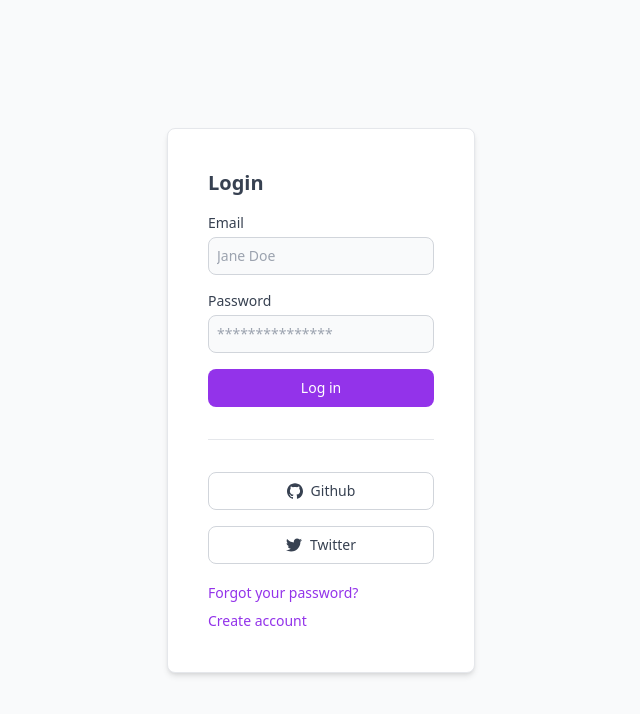
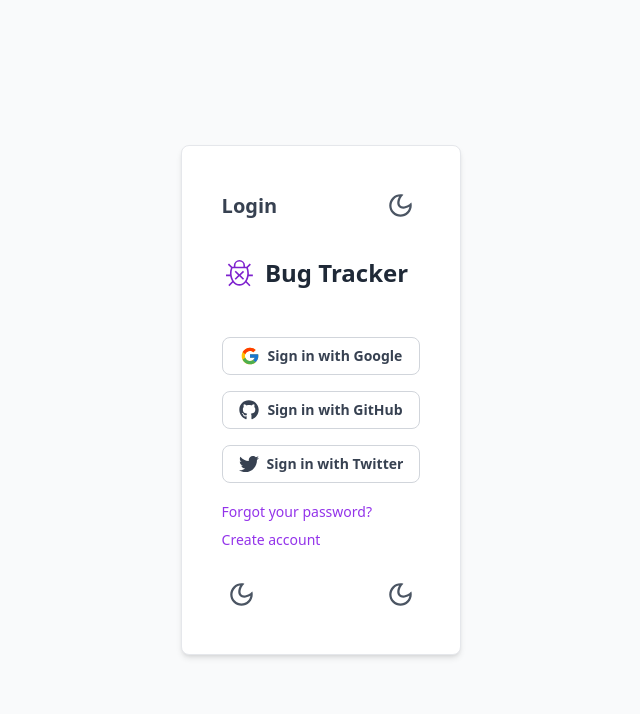
Before and after one commit to diego-rg/bug-tracker, a React (Create React App) app: page / in a window 1280 px wide. Shown: the top 714 px of the page, without its empty margins (319-959 px from the left). Built offline with nearby package versions, Linux system fonts and the light colour scheme.

Commit message:
login page

```diff
--- a/src/App.js
+++ b/src/App.js
@@ -15,7 +15,7 @@
   return (
     <div id="app-container">
       {/* <MainPage dark={dark} setDark={setDark} /> */}
-      <Login />
+      <Login dark={dark} setDark={setDark} />
     </div>
   );
 }
--- a/src/components/Login.jsx
+++ b/src/components/Login.jsx
@@ -1,56 +1,53 @@
-const Login = () => {
+import { CgMoon, CgSun } from "react-icons/cg";
+import { FcGoogle } from "react-icons/fc";
+import { FaGithub, FaTwitter } from "react-icons/fa";
+import { VscDebug } from "react-icons/vsc";
+
+const Login = (props) => {
+  const handleTheme = () => {
+    props.setDark(!props.dark);
+  };
+
   return (
     <div className="flex justify-center items-center min-h-screen p-6 bg-gray-50 dark:bg-gray-900">
-      <div className="flex h-full min-w-fit lg:w-1/4 items-center bg-white rounded-lg border border-gray-200 shadow-md dark:bg-gray-800 dark:border-gray-700 justify-center p-10">
+      <div
+        className="flex flex-col h-full min-w-fit lg:w-1/5 items-center bg-white rounded-lg border border-gray-200 shadow-md dark:bg-gray-800
+      dark:border-gray-700 justify-center p-10"
+      >
         <div className="w-full">
-          <h1 className="mb-4 text-xl font-semibold text-gray-700 dark:text-gray-200">
-            Login
-          </h1>
-          <label className="block text-sm">
-            <span className="text-gray-700 dark:text-gray-400">Email</span>
-            <input
-              className="block w-full mt-1 text-sm dark:border-gray-600 dark:bg-gray-700 focus:border-purple-400 focus:outline-none focus:shadow-outline-purple dark:text-gray-300 dark:focus:shadow-outline-gray form-input"
-              placeholder="Jane Doe"
-            />
-          </label>
-          <label className="block mt-4 text-sm">
-            <span className="text-gray-700 dark:text-gray-400">Password</span>
-            <input
-              className="block w-full mt-1 text-sm dark:border-gray-600 dark:bg-gray-700 focus:border-purple-400 focus:outline-none focus:shadow-outline-purple dark:text-gray-300 dark:focus:shadow-outline-gray form-input"
-              placeholder="***************"
-              type="password"
-            />
-          </label>
-          <a
-            className="block w-full px-4 py-2 mt-4 text-sm font-medium leading-5 text-center text-white transition-colors duration-150 bg-purple-600 border border-transparent rounded-lg active:bg-purple-600 hover:bg-purple-700 focus:outline-none focus:shadow-outline-purple"
-            href="../index.html"
-          >
-            Log in
-          </a>
+          <div className="flex justify-between items-center">
+            <h1 className="text-xl font-semibold text-gray-700 dark:text-gray-200">
+              Login
+            </h1>
+            <button
+              onClick={handleTheme}
+              className="btn-menu"
+              aria-label="Toggle color mode"
+            >
+              {props.dark ? <CgSun size={27} /> : <CgMoon size={27} />}
+            </button>
+          </div>
 
-          <hr className="my-8" />
+          <div className="flex justify-center items-center text-2xl font-bold text-gray-800 dark:text-gray-200 py-8">
+            <span className="text-purple-700 dark:text-purple-500">
+              <VscDebug size={27} />
+            </span>
+            <span className="mr-2 ml-3">Bug Tracker</span>
+          </div>
 
-          <button className="flex items-center justify-center w-full px-4 py-2 text-sm font-medium leading-5 text-gray-700 transition-colors duration-150 border border-gray-300 rounded-lg dark:text-gray-400 active:bg-transparent hover:border-gray-500 focus:border-gray-500 active:text-gray-500 focus:outline-none focus:shadow-outline-gray">
-            <svg
-              className="w-4 h-4 mr-2"
-              aria-hidden="true"
-              viewBox="0 0 24 24"
-              fill="currentColor"
-            >
-              <path d="M12 .297c-6.63 0-12 5.373-12 12 0 5.303 3.438 9.8 8.205 11.385.6.113.82-.258.82-.577 0-.285-.01-1.04-.015-2.04-3.338.724-4.042-1.61-4.042-1.61C4.422 18.07 3.633 17.7 3.633 17.7c-1.087-.744.084-.729.084-.729 1.205.084 1.838 1.236 1.838 1.236 1.07 1.835 2.809 1.305 3.495.998.108-.776.417-1.305.76-1.605-2.665-.3-5.466-1.332-5.466-5.93 0-1.31.465-2.38 1.235-3.22-.135-.303-.54-1.523.105-3.176 0 0 1.005-.322 3.3 1.23.96-.267 1.98-.399 3-.405 1.02.006 2.04.138 3 .405 2.28-1.552 3.285-1.23 3.285-1.23.645 1.653.24 2.873.12 3.176.765.84 1.23 1.91 1.23 3.22 0 4.61-2.805 5.625-5.475 5.92.42.36.81 1.096.81 2.22 0 1.606-.015 2.896-.015 3.286 0 .315.21.69.825.57C20.565 22.092 24 17.592 24 12.297c0-6.627-5.373-12-12-12" />
-            </svg>
-            Github
+          <button className="btn-signIn">
+            <FcGoogle size={20} />
+            <span className="pl-2 text-md font-bold">Sign in with Google</span>
           </button>
-          <button className="flex items-center justify-center w-full px-4 py-2 mt-4 text-sm font-medium leading-5 text-gray-700 transition-colors duration-150 border border-gray-300 rounded-lg dark:text-gray-400 active:bg-transparent hover:border-gray-500 focus:border-gray-500 active:text-gray-500 focus:outline-none focus:shadow-outline-gray">
-            <svg
-              className="w-4 h-4 mr-2"
-              aria-hidden="true"
-              viewBox="0 0 24 24"
-              fill="currentColor"
-            >
-              <path d="M23.954 4.569c-.885.389-1.83.654-2.825.775 1.014-.611 1.794-1.574 2.163-2.723-.951.555-2.005.959-3.127 1.184-.896-.959-2.173-1.559-3.591-1.559-2.717 0-4.92 2.203-4.92 4.917 0 .39.045.765.127 1.124C7.691 8.094 4.066 6.13 1.64 3.161c-.427.722-.666 1.561-.666 2.475 0 1.71.87 3.213 2.188 4.096-.807-.026-1.566-.248-2.228-.616v.061c0 2.385 1.693 4.374 3.946 4.827-.413.111-.849.171-1.296.171-.314 0-.615-.03-.916-.086.631 1.953 2.445 3.377 4.604 3.417-1.68 1.319-3.809 2.105-6.102 2.105-.39 0-.779-.023-1.17-.067 2.189 1.394 4.768 2.209 7.557 2.209 9.054 0 13.999-7.496 13.999-13.986 0-.209 0-.42-.015-.63.961-.689 1.8-1.56 2.46-2.548l-.047-.02z" />
-            </svg>
-            Twitter
+
+          <button className="btn-signIn">
+            <FaGithub size={20} />
+            <span className="pl-2 text-md font-bold">Sign in with GitHub</span>
+          </button>
+
+          <button className="btn-signIn">
+            <FaTwitter size={20} />
+            <span className="pl-2 text-md font-bold">Sign in with Twitter</span>
           </button>
 
           <p className="mt-4">
@@ -70,6 +67,23 @@
             </a>
           </p>
         </div>
+
+        <div className="flex w-full justify-between flex-shrink-0 pt-6">
+          <button
+            onClick={handleTheme}
+            className="btn-menu"
+            aria-label="Toggle color mode"
+          >
+            {props.dark ? <CgSun size={27} /> : <CgMoon size={27} />}
+          </button>
+          <button
+            onClick={handleTheme}
+            className="btn-menu"
+            aria-label="Toggle color mode"
+          >
+            {props.dark ? <CgSun size={27} /> : <CgMoon size={27} />}
+          </button>
+        </div>
       </div>
     </div>
   );
--- a/src/index.css
+++ b/src/index.css
@@ -12,11 +12,15 @@
     hover:bg-red-800 focus:ring-4 focus:outline-none focus:ring-red-300 dark:bg-red-600 dark:hover:bg-red-700 dark:focus:ring-red-800;
   }
   .btn-menu {
-    @apply text-gray-600 dark:text-gray-400 bg-transparent hover:bg-gray-200 hover:text-gray-900 rounded-lg text-sm p-1.5 ml-auto inline-flex items-center
+    @apply text-gray-600 dark:text-gray-400 bg-transparent hover:bg-gray-200 hover:text-gray-900 rounded-lg text-sm p-1.5 inline-flex items-center
     dark:hover:bg-gray-600 dark:hover:text-white;
   }
   .btn-sidebar {
     @apply inline-flex flex-col items-center w-full text-sm font-semibold transition-colors duration-150;
+  }
+  .btn-signIn {
+    @apply flex items-center justify-center w-full px-4 py-2 mt-4 text-sm font-medium leading-5 text-gray-700 transition-colors duration-150 border border-gray-300
+    rounded-lg dark:text-gray-400 active:bg-transparent hover:border-black hover:text-black dark:hover:border-white dark:hover:text-white focus:border-gray-500 active:text-gray-500 focus:outline-none;
   }
 
   .error-message {
```
